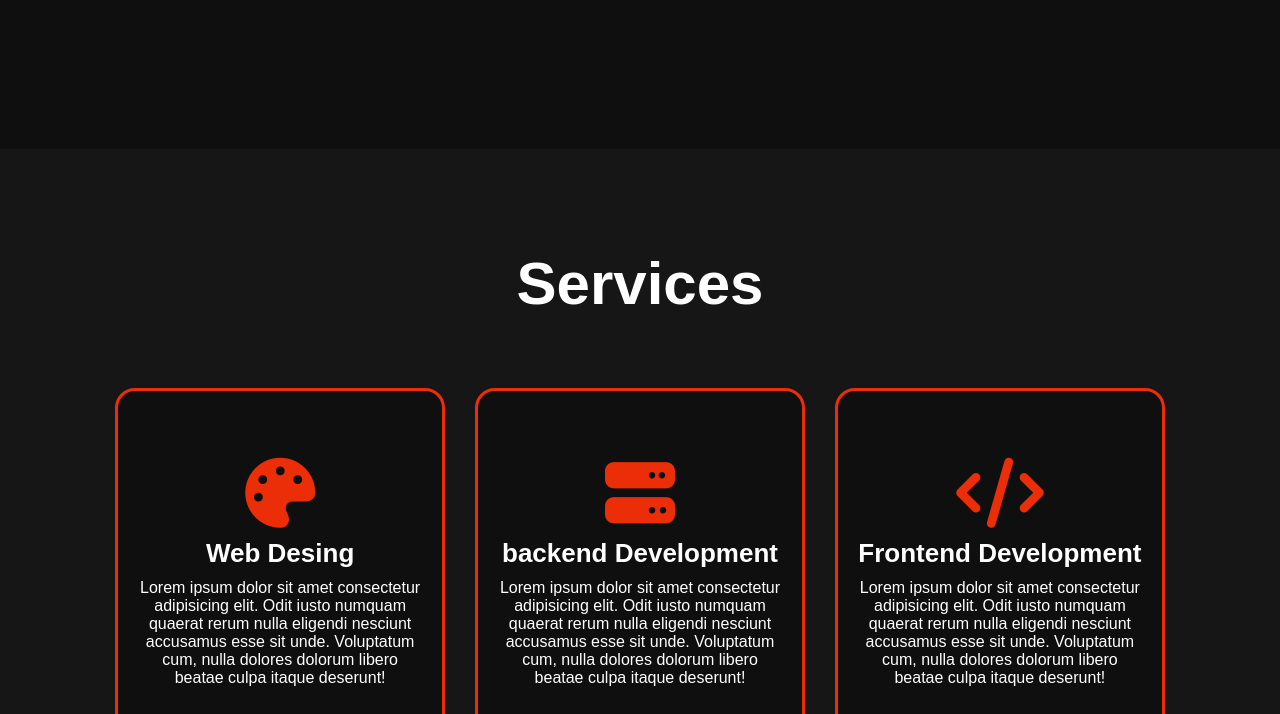
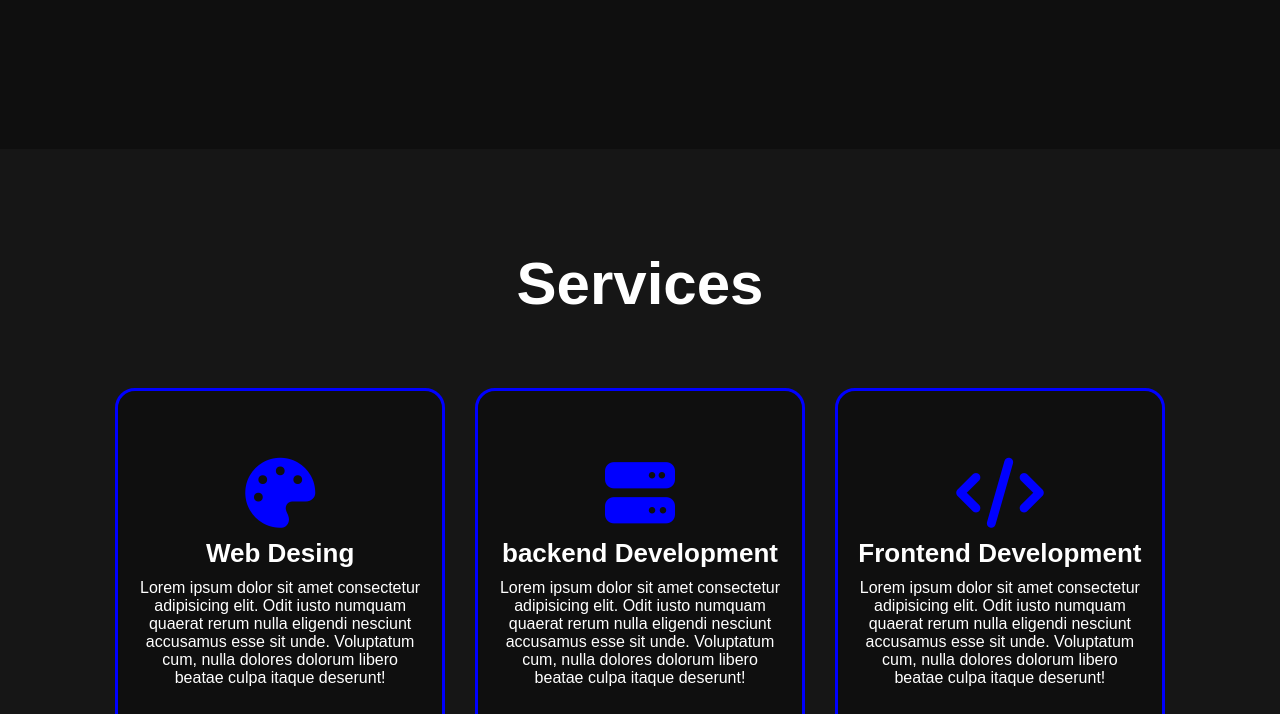
Before and after one commit to Tahabaig044/Portfolio-web, a plain HTML site: page index.html in a window 1280 px wide. Shown: the part 651-1365 px from the top of the page. Drawn offline with Linux system fonts and the light colour scheme.

Commit message:
Update style.css

```diff
--- a/style.css
+++ b/style.css
@@ -12,7 +12,7 @@
     --bg-color: rgb(15,15,15);
     --second-bg-color: #161616;
     --text-color: white;
-    --main-color: #eb2e08;
+    --main-color: blue;
 }
 
 html{
```
